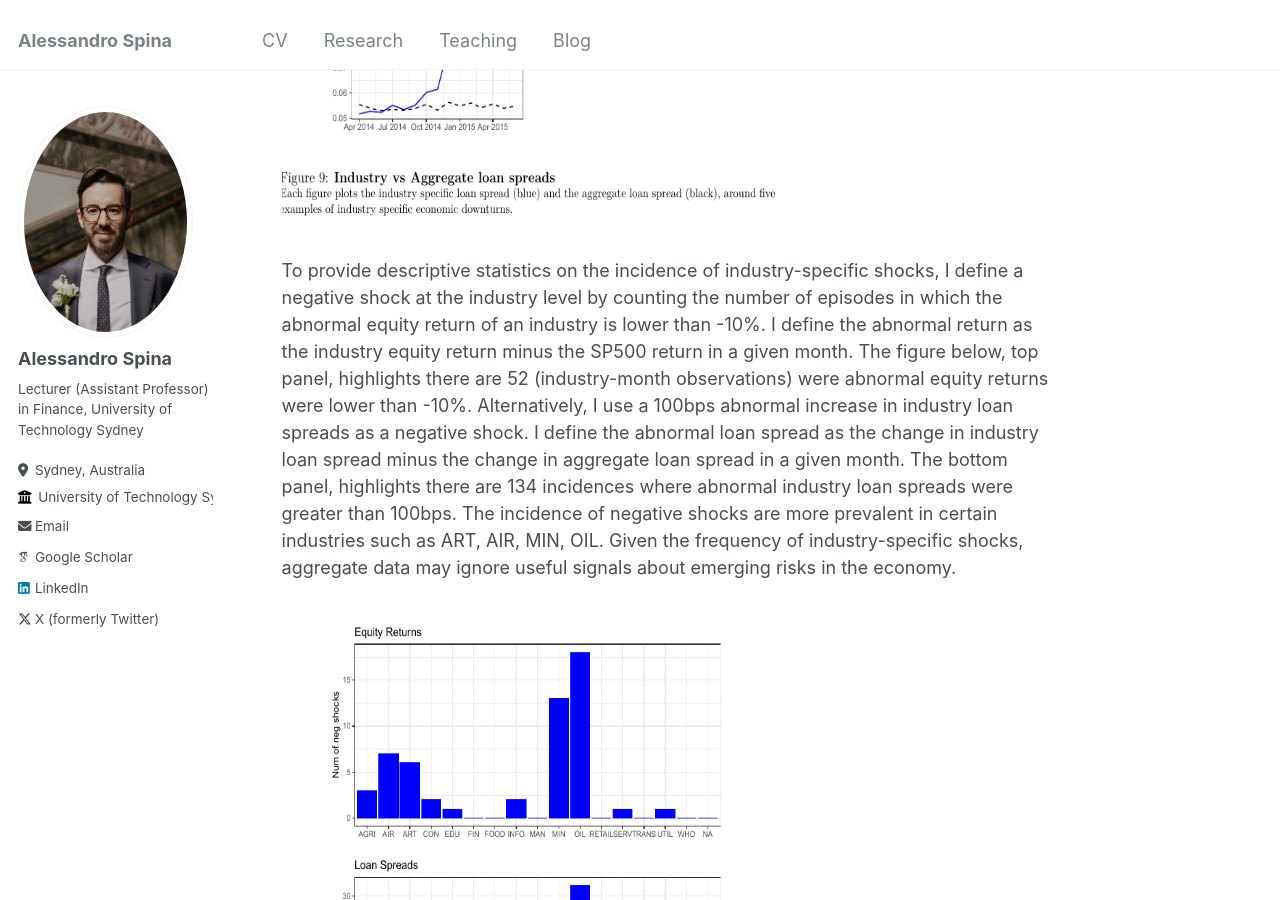
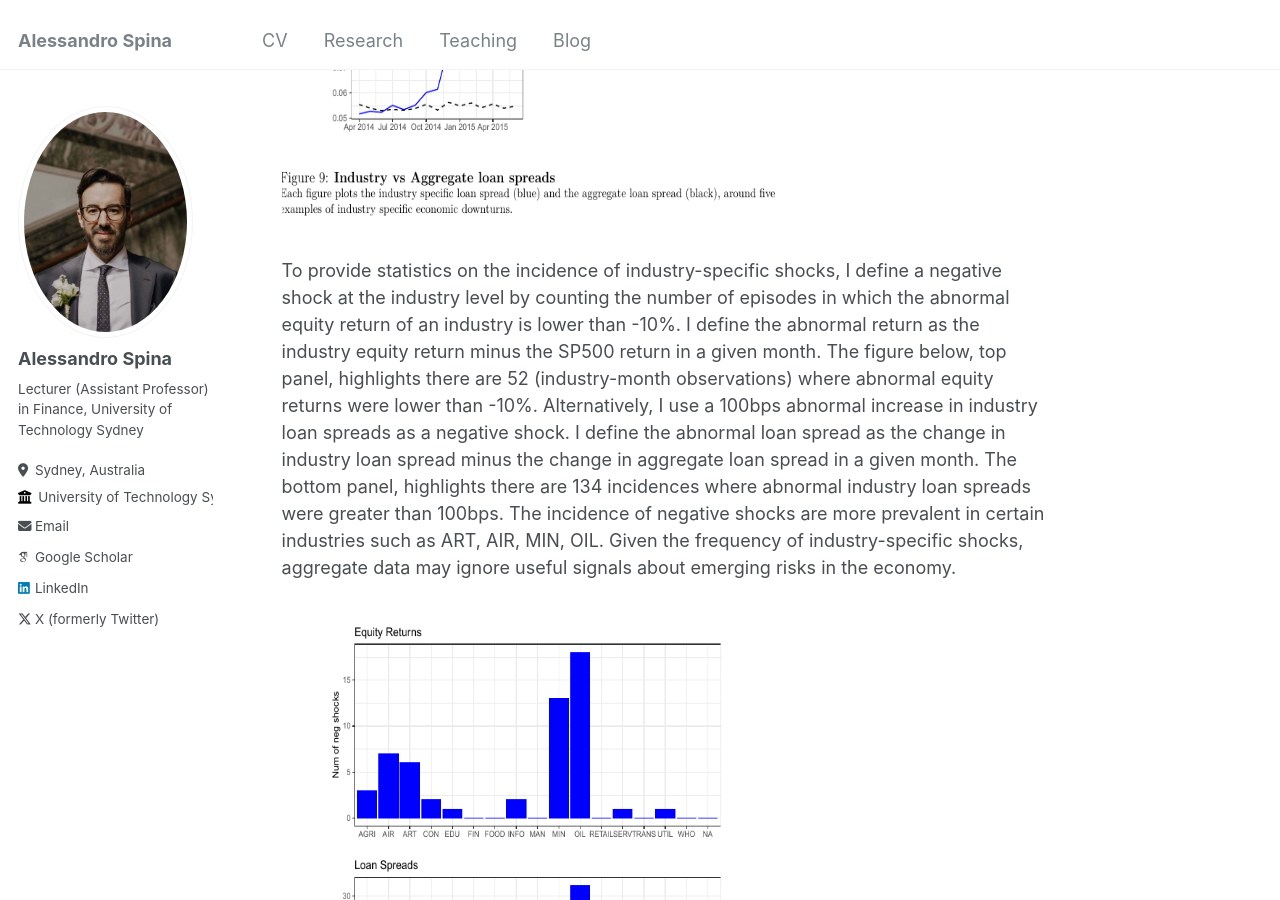
Before and after one commit to aspi6246/aspi6246.github.io, a Jekyll site: the page built from _posts/2024-11-05-blog-post-5.md, in a window 1280 px wide and 900 px high, scrolled down 2905 px. Built offline with Jekyll 4.4.1, drawn with Linux system fonts in a browser that asks for light colours; some web fonts are replaced.

Commit message:
Update 2024-11-05-blog-post-5.md

```diff
--- a/_posts/2024-11-05-blog-post-5.md
+++ b/_posts/2024-11-05-blog-post-5.md
@@ -27,7 +27,7 @@ Second, it could be that sectoral shocks are more common than aggregate shocks,
 ![Alt text](/assets/images/fig3.png){: style="width:500px;height:600px;"}
 
 
-To provide descriptive statistics on the incidence of industry-specific shocks, I define a negative shock at the industry level by counting the number of episodes in which the abnormal equity return of an industry is lower than -10%. I define the abnormal return as the industry equity return minus the SP500 return in a given month. The figure below, top panel, highlights there are 52 (industry-month observations) were abnormal equity returns were lower than -10%. Alternatively, I use a 100bps abnormal increase in industry loan spreads as a negative shock. I define the abnormal loan spread as the change in industry loan spread minus the change in aggregate loan spread in a given month. The bottom panel, highlights there are 134 incidences where abnormal industry loan spreads were greater than 100bps. The incidence of negative shocks are more prevalent in certain industries such as ART, AIR, MIN, OIL. Given the frequency of industry-specific shocks, aggregate data may ignore useful signals about emerging risks in the economy.
+To provide statistics on the incidence of industry-specific shocks, I define a negative shock at the industry level by counting the number of episodes in which the abnormal equity return of an industry is lower than -10%. I define the abnormal return as the industry equity return minus the SP500 return in a given month. The figure below, top panel, highlights there are 52 (industry-month observations) where abnormal equity returns were lower than -10%. Alternatively, I use a 100bps abnormal increase in industry loan spreads as a negative shock. I define the abnormal loan spread as the change in industry loan spread minus the change in aggregate loan spread in a given month. The bottom panel, highlights there are 134 incidences where abnormal industry loan spreads were greater than 100bps. The incidence of negative shocks are more prevalent in certain industries such as ART, AIR, MIN, OIL. Given the frequency of industry-specific shocks, aggregate data may ignore useful signals about emerging risks in the economy.
 
 ![Alt text](/assets/images/fig4.png){: style="width:500px;height:600px;"}
 
```
